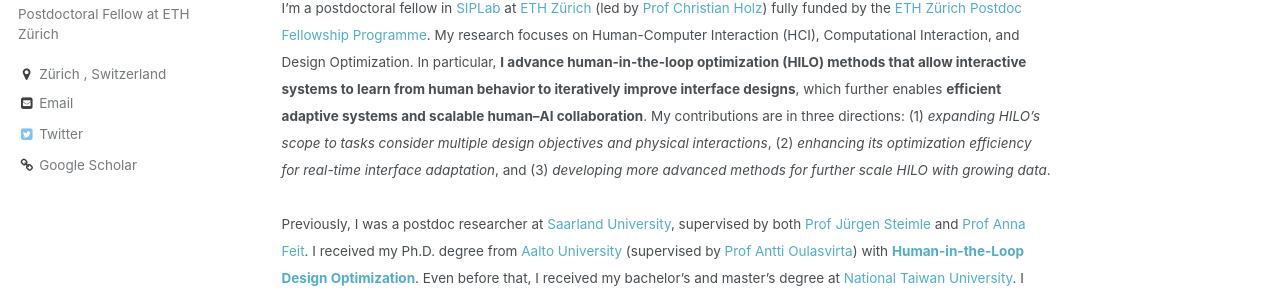
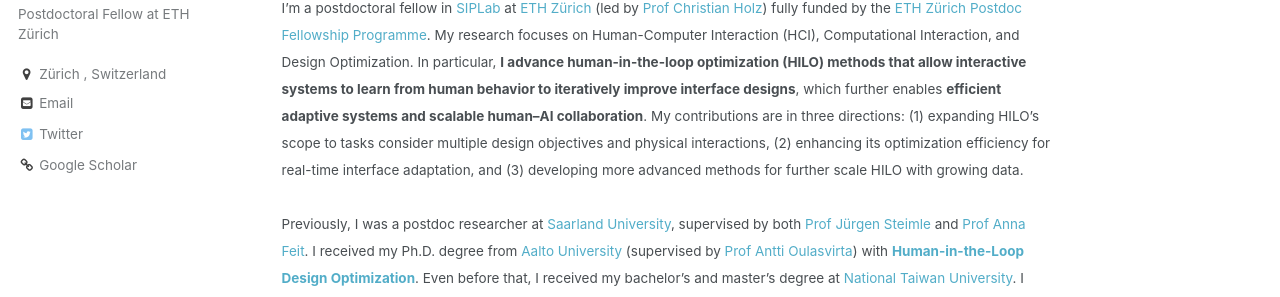
Before and after one commit to yichiliao/yichiliao.github.io, a Jekyll site: the page built from _pages/about.md, in a window 1280 px wide and 900 px high. Shown: the part 268-565 px from the top of the window. Built offline with Jekyll 4.4.1, drawn with Linux system fonts in a browser that asks for light colours.

Commit message:
updating publications

```diff
--- a/_pages/about.md
+++ b/_pages/about.md
@@ -11,7 +11,7 @@
 ## Postdoctoral Fellow, Department of Computer Science, ETH Zürich
 <small>
 I’m a postdoctoral fellow in [SIPLab](https://siplab.org/) at [ETH Zürich](https://ethz.ch/en.html) (led by [Prof Christian Holz](https://www.christianholz.net/)) fully funded by the [ETH Zürich Postdoc Fellowship Programme](https://ethz.ch/en/research/research-promotion/eth-fellowships.html). My research focuses on Human-Computer Interaction (HCI), Computational Interaction, and Design Optimization. In particular, **I advance human-in-the-loop optimization (HILO) methods that allow interactive systems to learn from human behavior to iteratively improve interface designs**, which further enables **efficient adaptive systems and scalable human–AI collaboration**.
-My contributions are in three directions: (1) *expanding HILO's scope to tasks consider multiple design objectives and physical interactions*, (2) *enhancing its optimization efficiency for real-time interface adaptation*, and (3) *developing more advanced methods for further scale HILO with growing data*.
+My contributions are in three directions: (1) expanding HILO's scope to tasks consider multiple design objectives and physical interactions, (2) enhancing its optimization efficiency for real-time interface adaptation, and (3) developing more advanced methods for further scale HILO with growing data.
 </small>
 <br>
 <br>
```
